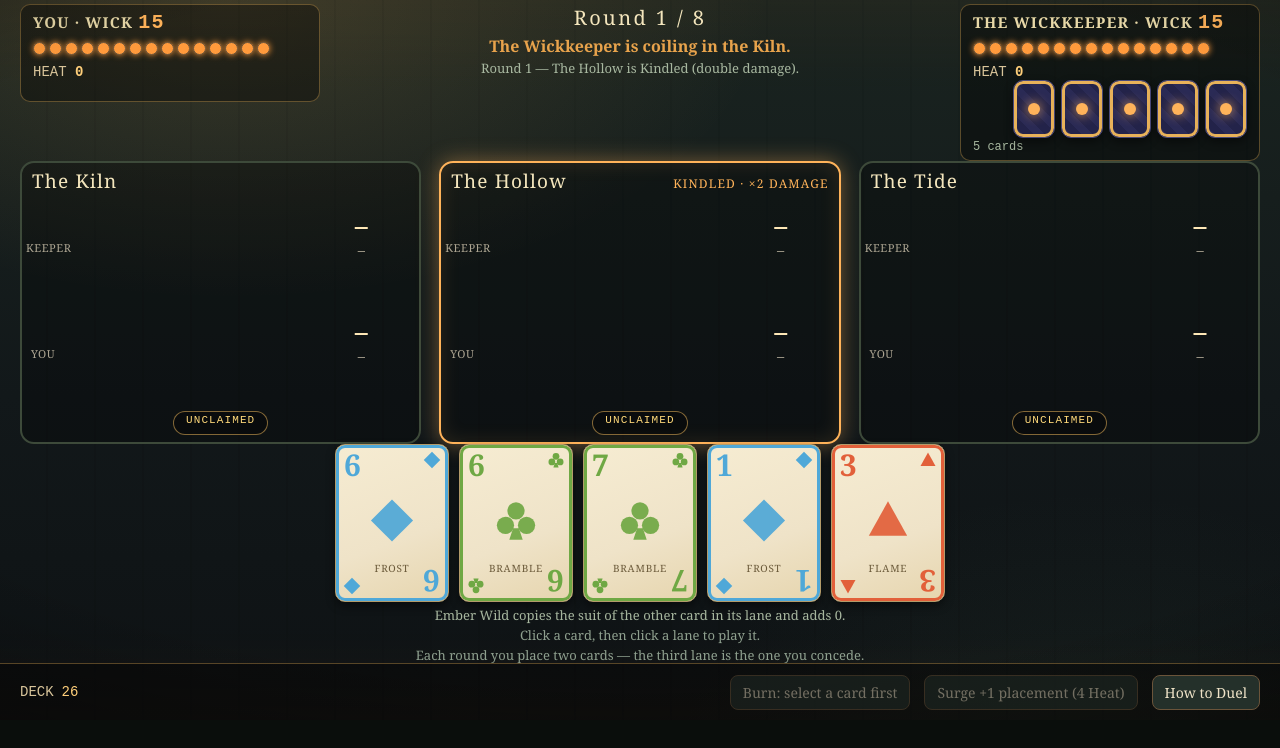
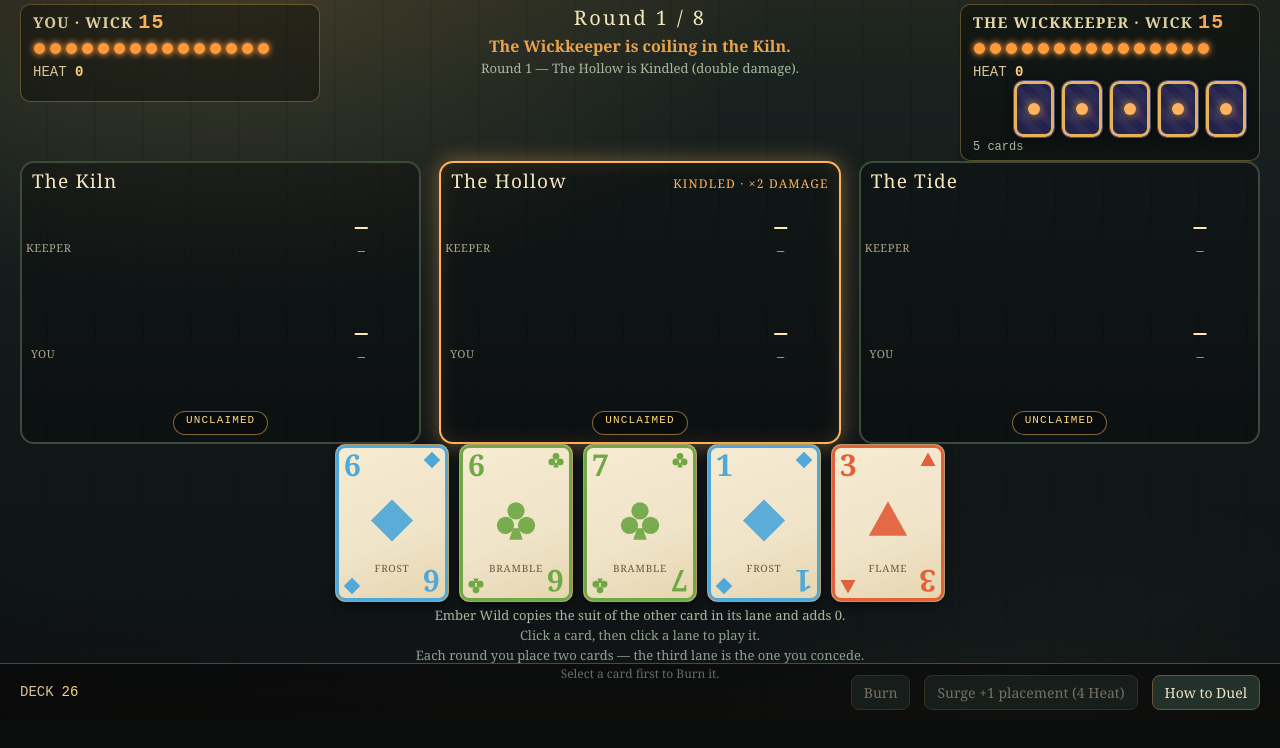
Before and after one commit to WuYuanJie-211/best-card-game-20261122-1826, a plain HTML site: page game/index.html in a window 1280 px wide. Both pictures are taken after a click on the button "Deal a Duel". Drawn offline with Linux system fonts and the light colour scheme.

Commit message:
Cinderwick v4: Burn button is just 'Burn'; its state reads as guidance above the buttons
Superbot v3 cosmetic #2: the greyed Burn button carried its own
instruction ('Burn: select a card first'), which reads as a broken
control. The label is now plain 'Burn' and renderButtons writes the
state to a fixed-height hint line above the footer ('Select a card
first to Burn it.' / 'Burn discards the selected card and banks Heat
equal to its value.' / 'Burn already used this round.'). Table shot
re-captured (1280x720, 105,021 B). Superbot v3 cosmetic #1 (Bramble
glyph) verified as a misread: the title fan and the table use the
identical trefoil SVG path, so no change there.

```diff
--- a/game/css/table.css
+++ b/game/css/table.css
@@ -159,6 +159,9 @@
 #player-hand .card:hover { transform: translateY(-10px) rotate(1deg); }
 #player-hand .card.selected { transform: translateY(-14px); outline: 3px solid #ffb35a; }
 .table-foot { text-align: center; font-size: 13px; line-height: 1.5; color: #8fa08f; padding-top: 2px; }
+/* Burn state, as guidance above the footer buttons; fixed height so the
+   footer never jumps when the line is empty. */
+.action-hint { text-align: center; font-size: 12px; line-height: 18px; min-height: 18px; color: #a8b8a0; }
 #btn-resolve { margin-top: 6px; }
 
 /* ---- Win / loss ---- */
--- a/game/index.html
+++ b/game/index.html
@@ -76,10 +76,11 @@
       <div class="table-foot">Click a card, then click a lane to play it.<br>Each round you place two cards — the third lane is the one you concede.
         <button id="btn-resolve" style="display:none">Reveal</button>
       </div>
+      <div id="action-hint" class="action-hint"></div>
       <div class="table-footer">
         <div class="foot-left">DECK <span id="deck-count">36</span></div>
         <div class="foot-right">
-          <button id="btn-burn" disabled>Burn: select a card first</button>
+          <button id="btn-burn" disabled>Burn</button>
           <button id="btn-surge" disabled>Surge +1 placement (4 Heat)</button>
           <button id="btn-howto">How to Duel</button>
         </div>
--- a/game/js/ui.js
+++ b/game/js/ui.js
@@ -77,7 +77,17 @@
     var burn = el('btn-burn');
     var surge = el('btn-surge');
     burn.disabled = !(state.phase === 'table' && state.turn === 'you' && CW.canBurn(state, 'you') && state.selected);
-    burn.textContent = state.selected ? 'Burn selected (bank Heat)' : 'Burn: select a card first';
+    // The button is just "Burn"; its state reads as guidance on the line above
+    // the buttons, never as an instruction trapped inside a greyed control.
+    burn.textContent = 'Burn';
+    var hint = el('action-hint');
+    if (state.phase === 'table' && state.turn === 'you') {
+      if (!CW.canBurn(state, 'you')) hint.textContent = 'Burn already used this round.';
+      else if (state.selected) hint.textContent = 'Burn discards the selected card and banks Heat equal to its value.';
+      else hint.textContent = 'Select a card first to Burn it.';
+    } else {
+      hint.textContent = '';
+    }
     surge.disabled = !(state.phase === 'table' && state.turn === 'you' && CW.canSurge(state, 'you'));
     surge.textContent = 'Surge +' + (state.surgeUsed.you ? 'used' : '1 placement') + ' (4 Heat)';
     el('btn-resolve').style.display =
```
Also changed, not shown: screenshots/01-table-combo.jpg.
